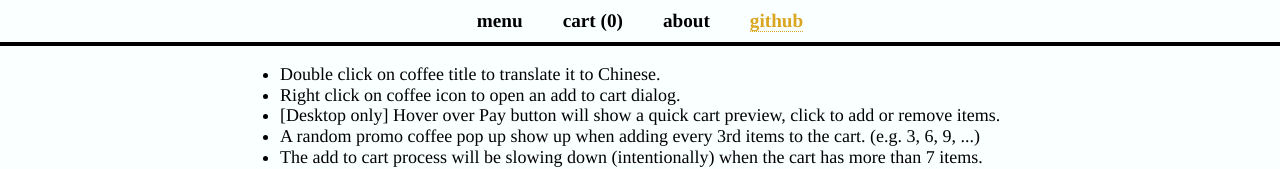
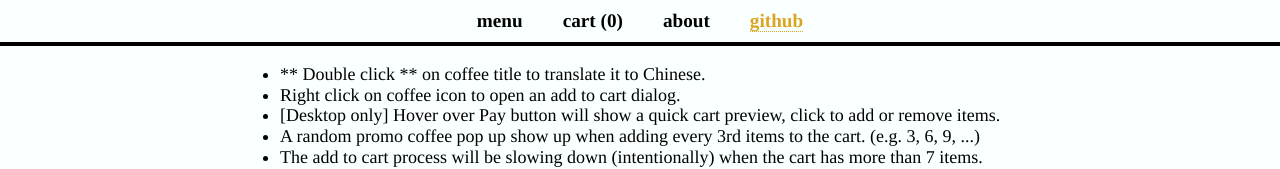
Before and after one commit to jecfish/coffee-cart, a Vue app: page /github in a window 1280 px wide. Shown: the top 169 px of the page. Built offline with nearby package versions, Linux system fonts and the light colour scheme; the HTML template or start-up script is replaced by a standard one.

Commit message:
Update GitHubPage.vue
try to bold the text with markdown

```diff
--- a/src/components/pages/GitHubPage.vue
+++ b/src/components/pages/GitHubPage.vue
@@ -2,7 +2,7 @@
   <div class="container">
 
     <ul>
-      <li>Double click on coffee title to translate it to Chinese.</li>
+      <li>** Double click ** on coffee title to translate it to Chinese.</li>
       <li>Right click on coffee icon to open an add to cart dialog.</li>
       <li>[Desktop only] Hover over Pay button will show a quick cart preview, click to add or remove items.</li>
       <li>A random promo coffee pop up show up when adding every 3rd items to the cart. (e.g. 3, 6, 9, ...)</li>
```
